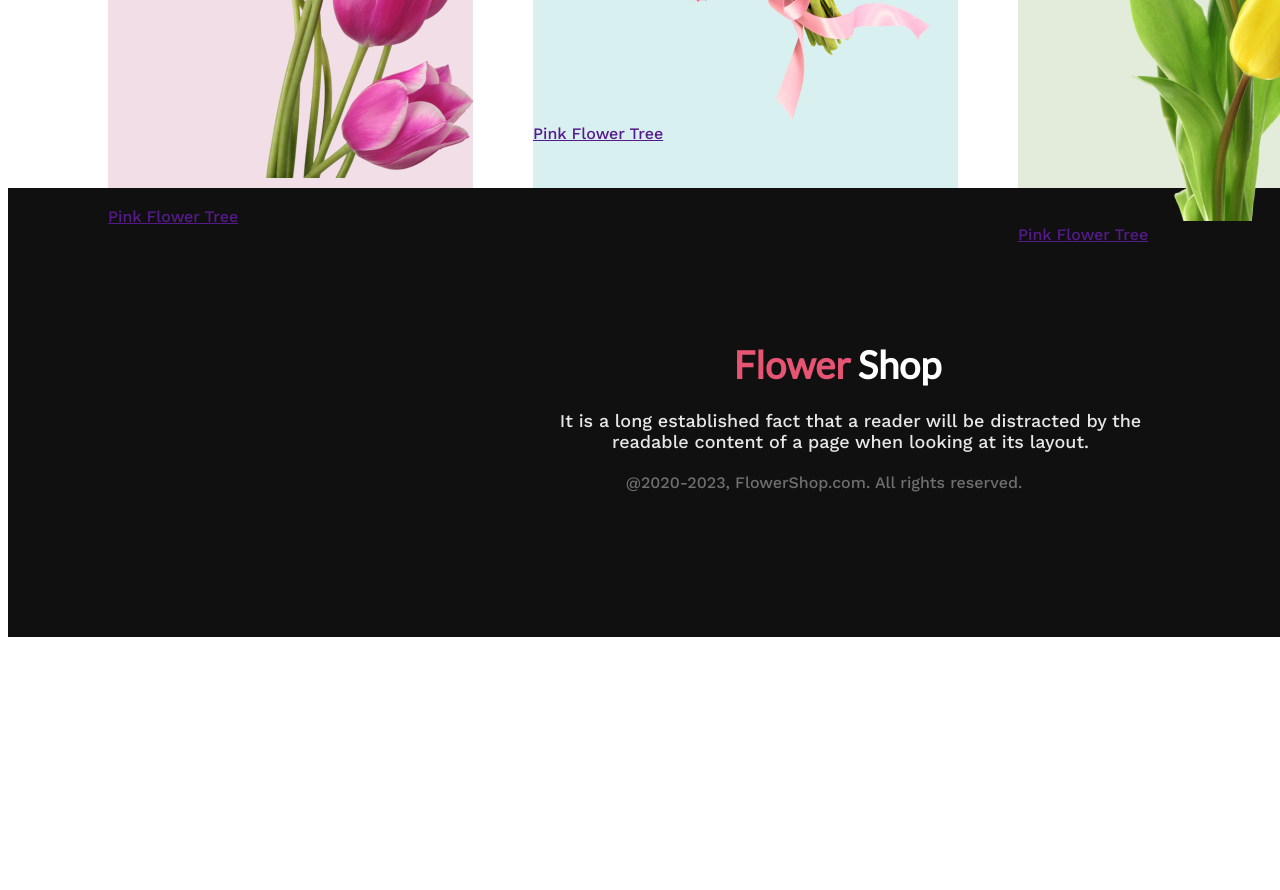
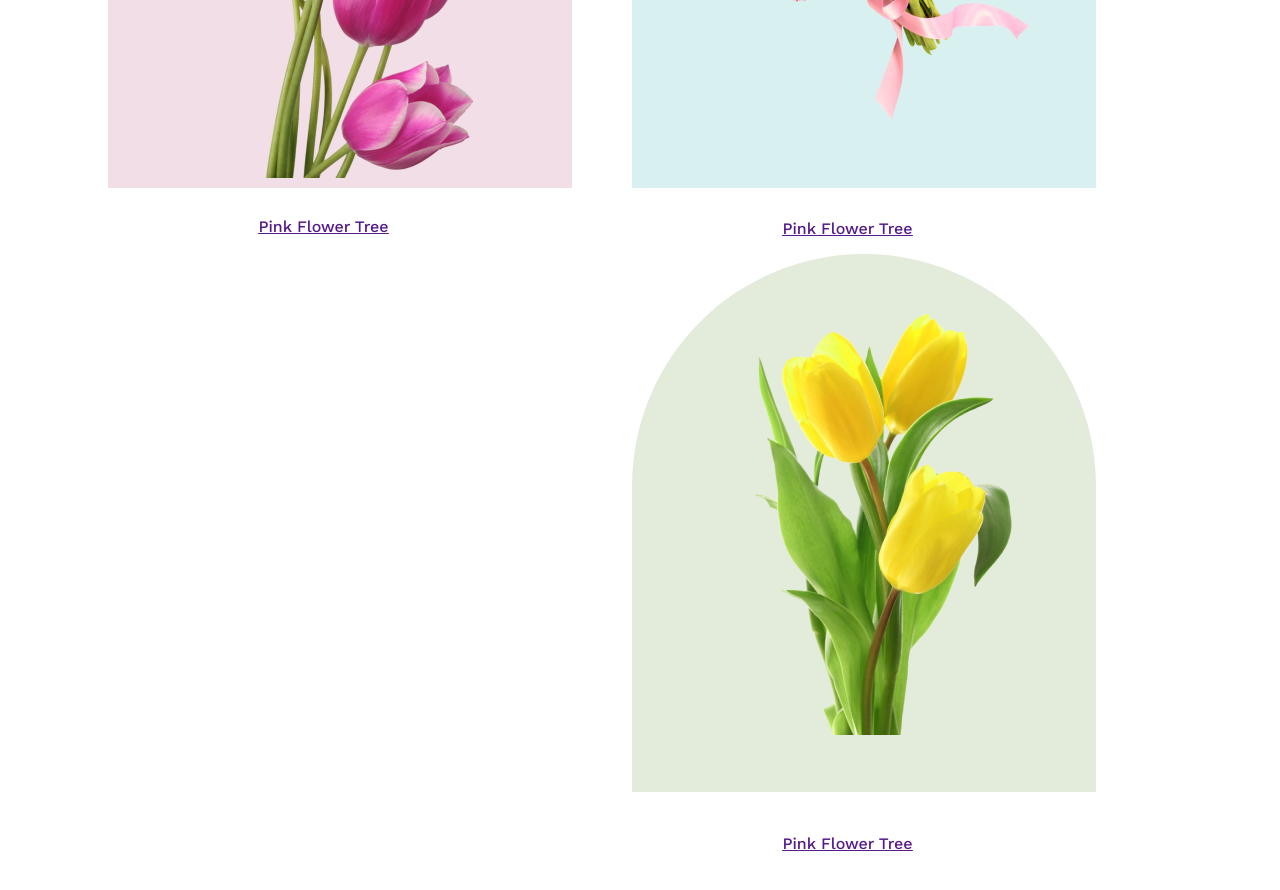
Before and after one commit to khairozzaman91/assignment1, a plain HTML site: page index.html in a window 1280 px wide. Shown: the part 6220-7110 px from the top of the page. Before the commit the page ends 6865 px from the top, so only its background shows below. Drawn offline with nearby package versions, Linux system fonts and the light colour scheme.

Commit message:
feature add

```diff
--- a/css/style.css
+++ b/css/style.css
@@ -108,14 +108,21 @@ body{
     text-align: center;
     font-size: 18px;
 
+
  }
 
 
  /* flowerdescrive */
  .flowerdescrive{
+   padding-top: -90%;
+    width: 1520px;
+    height: 4867px;
     display: flex;
     gap: 60px;
     padding-left: 100px;
+    background: #FFF;
+    color: #111010;
+
 
  }
 
@@ -129,8 +136,8 @@ body{
  }
 
  .flower3 img{
-    padding-top: 100px;
-    padding-left: 55px;
+    padding-top: 10px;
+    padding-left: 90px;
  }
 
 
@@ -143,8 +150,32 @@ body{
     background: rgba(167, 33, 98, 0.15);
  }
  /* flowerlink */
- .flower1 >.flowerlink{
-    padding-top: 25px;
+ .flowerlink1{
+   padding-top: 35px;
+   padding-left: 125px;
+   width: 181px;
+   height: 35px;
+   color: #272727;
+   text-align: center;
+   text-decoration-line: underline;
+ }
+ .flowerlink2{
+   padding-top: 95px;
+   padding-left: 125px;
+   width: 181px;
+   height: 35px;
+   color: #272727;
+   text-align: center;
+   text-decoration-line: underline;
+ }
+ .flowerlink3{
+   padding-top: 95px;
+   padding-left: 125px;
+   width: 181px;
+   height: 35px;
+   color: #272727;
+   text-align: center;
+   text-decoration-line: underline;
  }
 
  .flower2{
--- a/index.html
+++ b/index.html
@@ -35,18 +35,24 @@
 
                   <div class="flower1">
                      <img src="image/pngwing 6.png" alt="">
-                     <div class="flowerlink"><a href="" class="pinkflower">Pink Flower Tree</a></div>
+                     <div class="flowerlink1">
+                        <a href="" class="pinkflower">Pink Flower Tree</a>
+                    </div>
 
 
                   </div>
                   <div class="flower2">
                     <img src="image/pngwing 5.png" alt="">
-                    <div><a href="" class="pinkflower">Pink Flower Tree</a></div>
-                 </div>
+                    <div class="flowerlink2">
+                        <a href="" class="pinkflower">Pink Flower Tree</a>
+                    </div>
+
                  <div class="flower3">
                     <img src="image/pngwing 7.png" alt="">
-                    <div><a href="" class="pinkflower">Pink Flower Tree</a></div>
-                 </div>
+
+                   <div class="flowerlink3">
+                        <a href="" class="pinkflower">Pink Flower Tree</a>
+                    </div>
 
 
 
```
